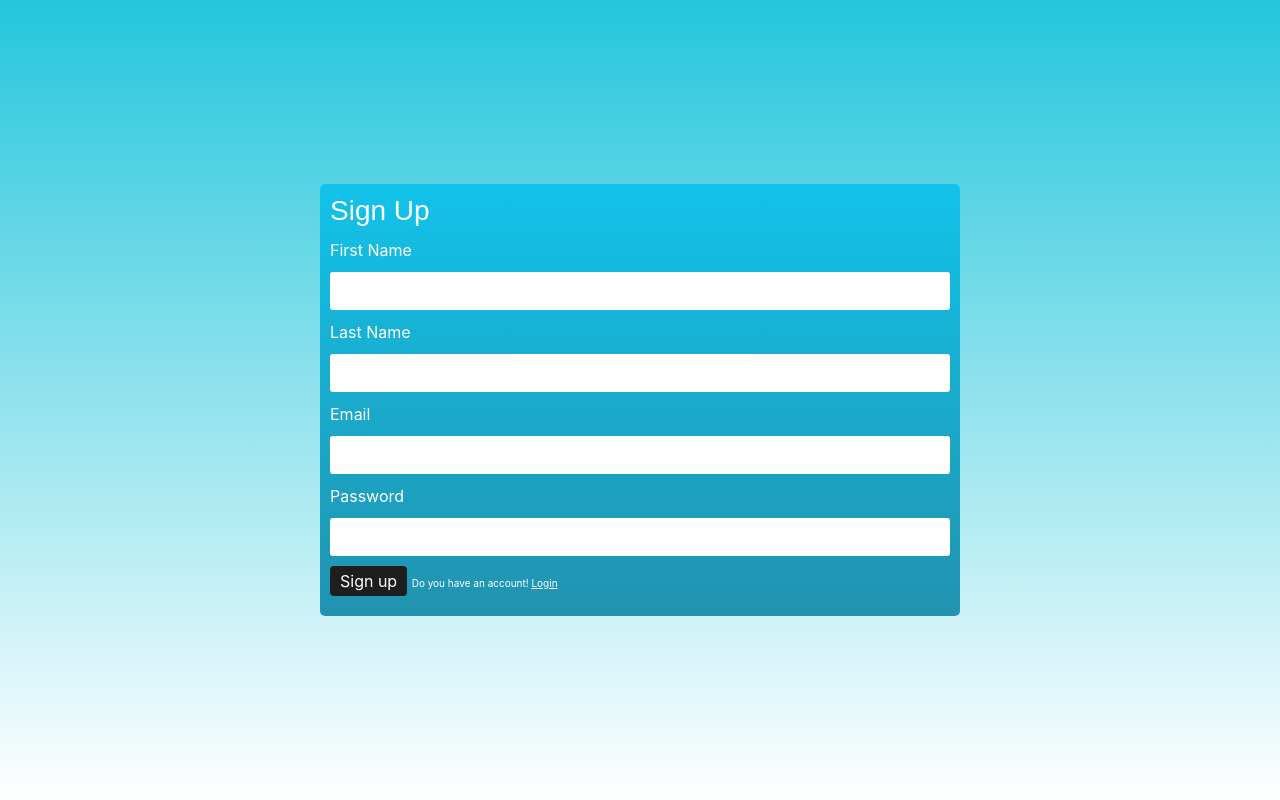
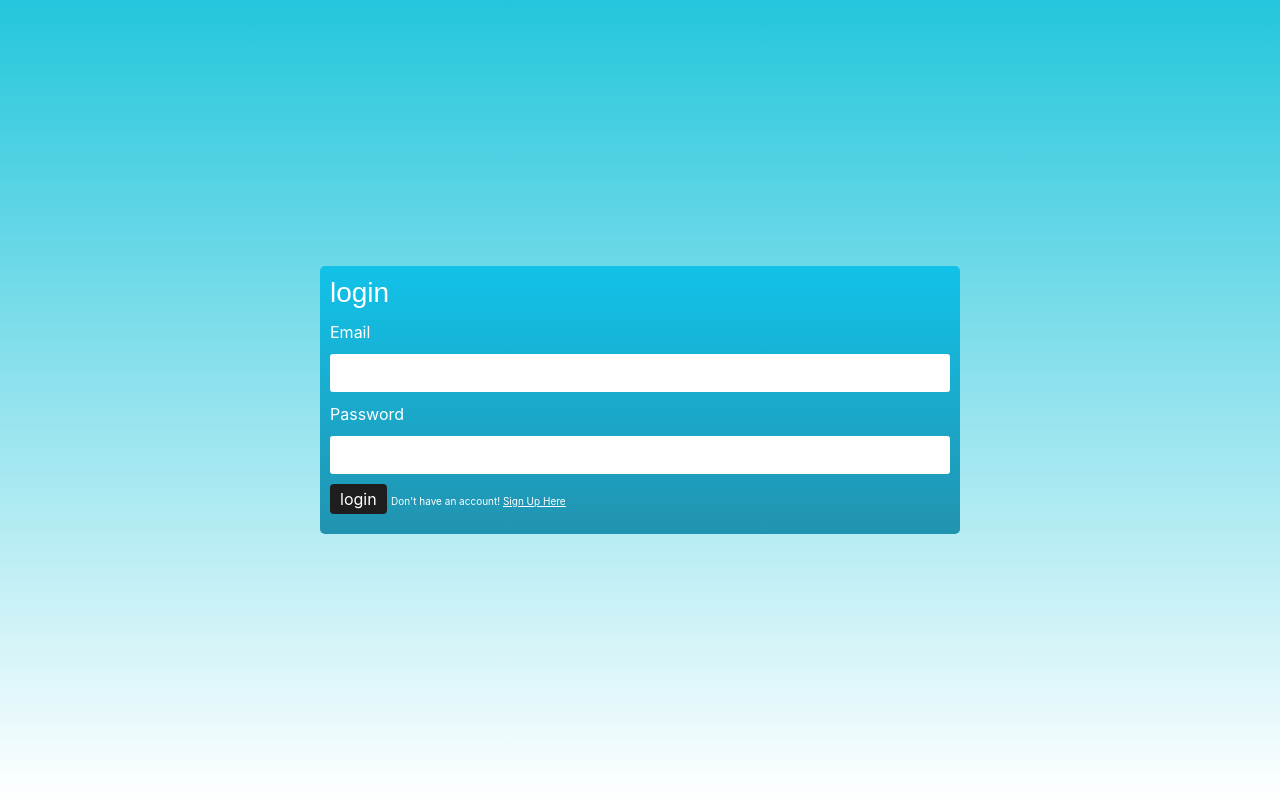
Before and after one commit to ThanaNajem/LoginAndSignUp, a PHP site: page / in a window 1280 px wide. Run offline with PHP 8.4, Linux system fonts and the light colour scheme.

Commit message:
add last files

```diff
--- a/index.php
+++ b/index.php
@@ -18,7 +18,7 @@ if (isset($_SESSION['userID'])
    <body>
       <div class="handler col-xs-12 col-sm-9 col-md-6 ">
 <form method="post"  action="#" >
-         <div class="sign ">
+         <div class="sign d-none">
             <h3>Sign Up</h3>
             <p>First Name</p>
             <div class="fname">
@@ -54,7 +54,7 @@ one capital letter</pre>
          </div>
 </form>
 <form method="post" action="#">
-         <div class="log d-none">
+         <div class="log ">
             <h3>login</h3>
             <p>Email</p>
             <input type="text" id="usrNameOrEmail" class="form-control">
--- a/js/index.js
+++ b/js/index.js
@@ -12,12 +12,14 @@ $(function () {
 	});
 	$("#login").on("click", function (event) {
 		//functions  to run
+		alert("click")
 		login();
- // event.preventDefault()
+ event.preventDefault()
 	});
 	// autherisation
 	function login()
 	{
+		alert("log")
 
 	var usrNameOrEmail = $('#usrNameOrEmail').val();
 	var pass = $('#pass').val();
@@ -36,10 +38,12 @@ $( '.log input')
 		 alert(data)
  if (data)
  {
+ 	alert("hpg")
  	window.location.href = "HPg.php";
  }
 else
 {
+	alert("index")
 
  	window.location.href = "index.php";
 }
@@ -63,6 +67,9 @@ console.log(data.responseText);
 $( '.log input')
 					.siblings("pre")
 					.addClass("show");
+					 alert("err")
+					// throw new Error("Something went badly wrong!");
+
 		}
 
 	}
```
